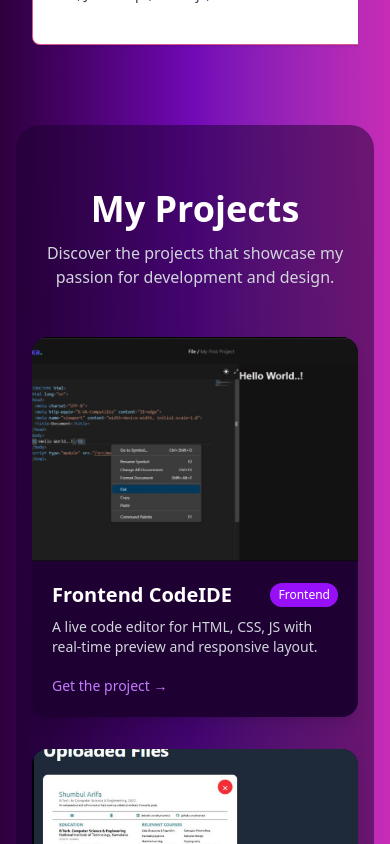
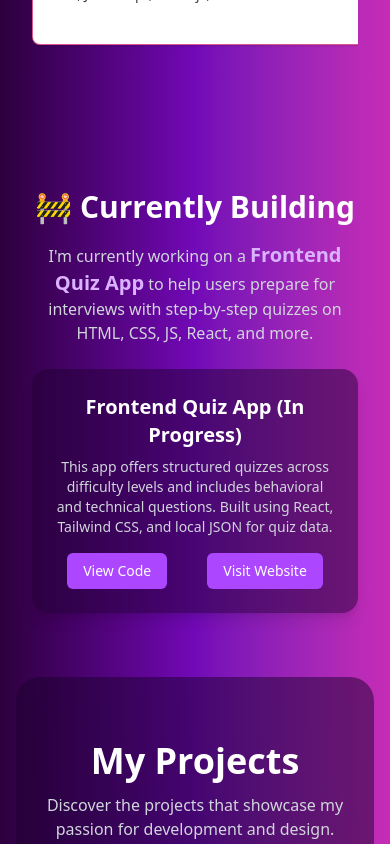
Before and after one commit to Abhishek-69889/portfolio, a React (Vite) app: page / in a window 390 px wide. Shown: the part 3480-4324 px from the top of the page. Built offline with nearby package versions, Linux system fonts and the light colour scheme.

Commit message:
Add current work file to showcase current work I'm working on

```diff
--- a/package.json
+++ b/package.json
@@ -19,6 +19,7 @@
     "react-animated-cursor": "^2.11.2",
     "react-dom": "^18.3.1",
     "react-icons": "^5.5.0",
+    "react-router-dom": "^7.6.3",
     "tailwindcss": "^4.1.10",
     "three": "^0.177.0"
   },
--- a/src/App.jsx
+++ b/src/App.jsx
@@ -12,6 +12,7 @@ const Projects = lazy(() => import('./components/Projects'));
 const Achievements = lazy(() => import('./components/Achievemts'));
 const Contact = lazy(() => import('./components/Contact'));
 const Experience = lazy(() => import('./components/Experience'));
+const CurrentWork = lazy(() => import('./components/CurrentWork'));
 
 const App = () => {
   const [loading, setLoading] = useState(true);
@@ -34,6 +35,7 @@ const App = () => {
         <AnimatedSection><About /></AnimatedSection>
         <AnimatedSection><Experience /></AnimatedSection>
         <AnimatedSection><Services /></AnimatedSection>
+        <AnimatedSection><CurrentWork /></AnimatedSection>
         <AnimatedSection><Projects /></AnimatedSection>
         <AnimatedSection><Achievements /></AnimatedSection>
         <AnimatedSection><Contact /></AnimatedSection>
--- a/src/components/Achievemts.jsx
+++ b/src/components/Achievemts.jsx
@@ -24,7 +24,10 @@ const achievements = [
       "Solved 250+ DSA problems on platforms like LeetCode and GeeksforGeeks, strengthening core algorithmic skills.",
     links: [
       { label: "LeetCode", url: "https://leetcode.com/u/abhishek_69889/" },
-      { label: "GFG", url: "https://www.geeksforgeeks.org/user/abhit99mh/?_gl=1*6rxpuc*_up*MQ..*_gs*MQ..&gclid=Cj0KCQjwsJO4BhDoARIsADDv4vC_7dcIF-kmEgingTm2fkUawLvSDJcqyMX1xRjbxB2f6pOZacDCcsIaAsJBEALw_wcB" },
+      {
+        label: "GFG",
+        url: "https://www.geeksforgeeks.org/user/abhit99mh/?_gl=1*6rxpuc*_up*MQ..*_gs*MQ..&gclid=Cj0KCQjwsJO4BhDoARIsADDv4vC_7dcIF-kmEgingTm2fkUawLvSDJcqyMX1xRjbxB2f6pOZacDCcsIaAsJBEALw_wcB",
+      },
     ],
   },
   {
@@ -47,11 +50,12 @@ const achievements = [
   },
 ];
 
-
-
 const Achievements = () => {
   return (
-    <section id="achievement" className="text-white py-20 px-6 font-sans no-scrollbar">
+    <section
+      id="achievement"
+      className="text-white py-20 px-0 sm:px-6 font-sans no-scrollbar"
+    >
       {/* Header */}
       <div className="max-w-5xl mx-auto text-center mb-14">
         <h2 className="text-4xl font-bold mb-3">My Achievements</h2>
@@ -62,13 +66,11 @@ const Achievements = () => {
       </div>
 
       {/* Scrollable Cards */}
-      <div
-        className="m-15 flex gap-6 overflow-x-auto px-6 scroll-smooth services_scrollbar"
-      >
+      <div className="flex gap-6 overflow-x-auto scroll-smooth snap-x snap-mandatory services_scrollbar px-4 sm:px-6">
         {achievements.map((item, idx) => (
           <div
             key={idx}
-            className={`bg-[#1f0032] inline-block align-top text-center p-6 rounded-2xl w-[280px] shrink-0
+            className={`bg-[#1f0032] inline-block align-top text-center p-6 rounded-2xl w-[280px] shrink-0 snap-start
               ${
                 idx === 1
                   ? "bg-purple-700 border-2 border-purple-300 shadow-xl"
@@ -78,19 +80,20 @@ const Achievements = () => {
             <div className="mb-4 text-purple-300">{item.icon}</div>
             <h3 className="text-xl font-semibold mb-2">{item.title}</h3>
             <p className="text-gray-300 text-sm">{item.description}</p>
+
             {item.button && (
               <a
                 href={item.button.link}
                 target="_blank"
                 rel="noopener noreferrer"
-    className="inline-block bg-purple-500 hover:bg-purple-600 text-white px-3 py-1 rounded-md text-sm font-medium"
+                className="inline-block bg-purple-500 hover:bg-purple-600 text-white px-3 py-1 rounded-md text-sm font-medium mt-3"
               >
                 {item.button.label}
               </a>
             )}
 
             {item.links && (
-  <div className="flex justify-center gap-3 mt-2">
+              <div className="flex justify-center gap-3 mt-3">
                 {item.links.map((link, i) => (
                   <a
                     key={i}
--- a/src/components/AnimatedSection.jsx
+++ b/src/components/AnimatedSection.jsx
@@ -1,4 +1,4 @@
-// components/AnimatedSection.jsx
+
 import { motion } from "framer-motion";
 
 const fadeInVariant = {
--- /dev/null
+++ b/src/components/CurrentWork.jsx
@@ -0,0 +1,45 @@
+import React from 'react'
+
+const CurrentWork = () => {
+    return (
+        <>
+            <section id="current-project" className="text-white py-16 px-4 sm:px-6 font-sans">
+                <div className="max-w-4xl mx-auto text-center">
+                    <h2 className="text-3xl font-bold mb-4">🚧 Currently Building</h2>
+                    <p className="text-gray-300 text-md mb-6">
+                        I'm currently working on a <span className="text-purple-300 text-xl font-bold">Frontend Quiz App</span> to help users prepare for interviews with step-by-step quizzes on HTML, CSS, JS, React, and more.
+                    </p>
+
+                    <div className="bg-[#1f0032]/50 p-6 rounded-2xl shadow-lg max-w-md mx-auto">
+                        <h3 className="text-xl font-semibold mb-2">Frontend Quiz App (In Progress)</h3>
+                        <p className="text-gray-300 text-sm mb-4">
+                            This app offers structured quizzes across difficulty levels and includes behavioral and technical questions. Built using React, Tailwind CSS, and local JSON for quiz data.
+                        </p>
+                        <div className='flex gap-10 items-center justify-center flex-wrap'>
+
+                        <a
+                            href="https://github.com/Abhishek-69889/Frontend_Quiz"
+                            target="_blank"
+                            rel="noopener noreferrer"
+                            className="inline-block bg-purple-500 hover:bg-purple-600 text-white px-4 py-2 rounded-md text-sm font-medium"
+                        >
+                            View Code
+                        </a>
+                        <a
+                            href="https://frontendquizzer.netlify.app/"
+                            target="_blank"
+                            rel="noopener noreferrer"
+                            className="inline-block bg-purple-500 hover:bg-purple-600 text-white px-4 py-2 rounded-md text-sm font-medium"
+                        >
+                            Visit Website
+                        </a>
+                        </div>
+                    </div>
+                </div>
+            </section>
+
+        </>
+    )
+}
+
+export default CurrentWork
--- a/src/components/LandingPage.jsx
+++ b/src/components/LandingPage.jsx
@@ -20,7 +20,7 @@ const LandingPage = () => {
                         </p>
 
                         <button className='bg-[#c72cb6] px-10 text-white font-medium rounded-xl py-1 text-center cursor-pointer mt-5'><a href="#project">Project</a></button>
-                        <button className='bg-black/30 px-10 rounded-xl py-1 text-center mx-5 cursor-pointer'><a href="https://www.canva.com/design/DAGjH0iDK8s/aWvk8Cg9LadwsEO3aQYVCg/view?utm_content=DAGjH0iDK8s&utm_campaign=designshare&utm_medium=link2&utm_source=uniquelinks&utlId=h7a0a57babb">Resume</a></button>
+                        <button className='bg-black/30 px-10 rounded-xl py-1 text-center mx-5 cursor-pointer'><a href="https://abhishek-tportfolio.netlify.app/">Resume</a></button>
                         <button className='bg-[#c72cb6] px-10 text-white font-medium rounded-xl py-1 text-center cursor-pointer mt-5'><a href="https://abhishekportpholio.netlify.app/">First Portfolio</a></button>
 
                         <div className="flex  gap-8 mt-8 text-2xl text-[#d01968]">
--- a/src/components/Projects.jsx
+++ b/src/components/Projects.jsx
@@ -29,6 +29,7 @@ const projects = [
 
 const Projects = () => {
   return (
+
     <section id="project" className="bg-gradient-to-b from-[#1a002d]/50 to-[#090021]/50 rounded-3xl py-16 px-4 text-white font-sans">
       <div className="max-w-6xl mx-auto text-center mb-12">
         <h2 className="text-4xl font-bold mb-3">My Projects</h2>
```
Also changed, not shown: 1 other file (tests, documents, lock files or other folders). Lines whose indentation alone changed are shown as unchanged.
